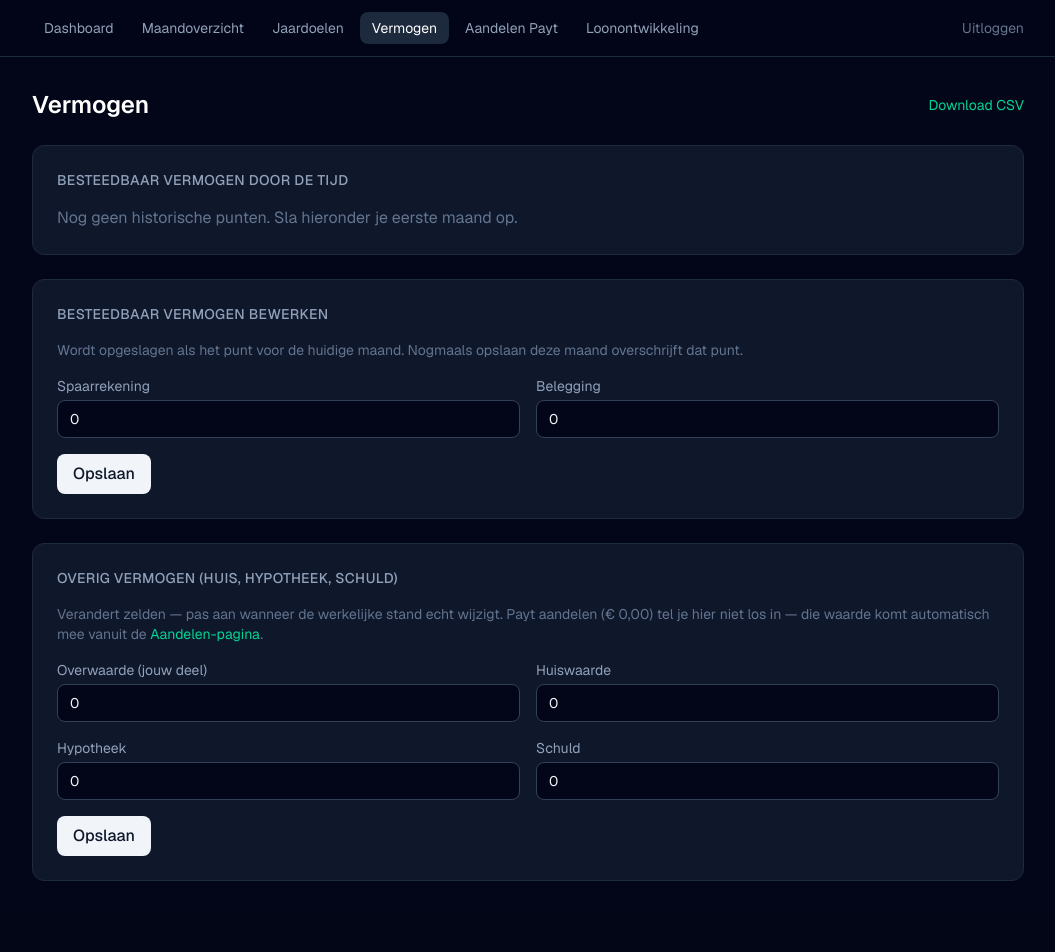
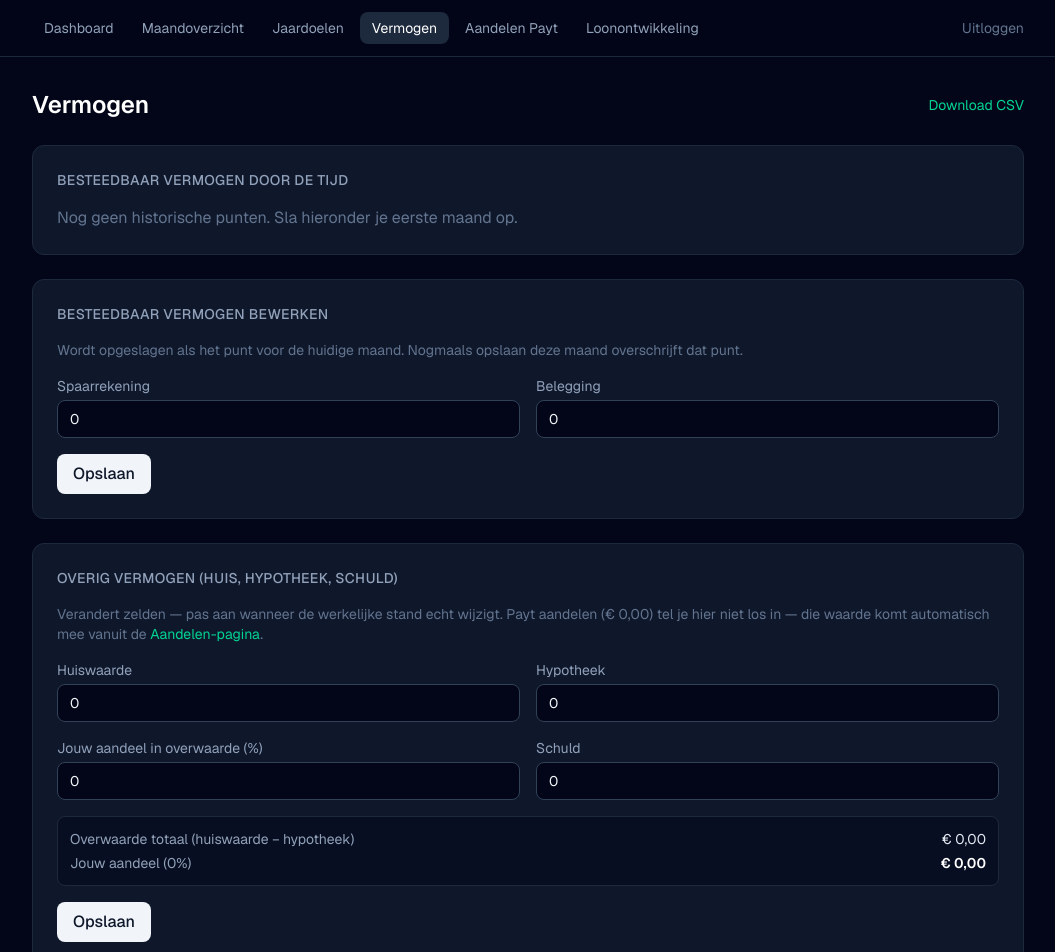
Before and after one commit to bertjanwalters14/finance-overview, a Next.js app: page /vermogen in a window 1280 px wide. Shown: the top 952 px of the page, without its empty margins (112-1167 px from the left). Before the commit the page ends 913 px from the top, so only its background shows below. Built offline with nearby package versions, Linux system fonts and the light colour scheme; no server answers.

Commit message:
Overwaarde automatisch berekenen uit huiswaarde en hypotheek
Overwaarde (jouw deel) was een los, handmatig bedrag dat zelf herrekend
moest worden bij elke aanpassing. Nu wordt huiswaarde - hypotheek altijd
live berekend, en vul je alleen nog je aandeel-percentage in (bv. 50%
bij gedeeld eigendom).

```diff
--- a/seed-data/seed.json
+++ b/seed-data/seed.json
@@ -430,7 +430,7 @@
   "overigVermogen": {
     "huisWaarde": 825000.0,
     "hypotheek": 475000.0,
-    "overwaardeAandeel": 175000.0,
+    "overwaardePercentage": 50.0,
     "schuld": 6750.0,
     "bijgewerktOp": "2026-08-05"
   },
--- a/src/app/(dashboard)/page.tsx
+++ b/src/app/(dashboard)/page.tsx
@@ -8,6 +8,7 @@ import {
 import {
   berekenEigenVermogen,
   berekenEigenAandelenWaarde,
+  berekenOverwaardeAandeel,
   MAAND_NAMEN,
 } from "@/lib/types";
 import { formatEUR, formatEURPrecies } from "@/lib/format";
@@ -59,7 +60,7 @@ export default async function DashboardPage() {
                 <Row label="Payt aandelen" value={aandelenPaytWaarde} />
                 <Row
                   label="Overwaarde (jouw deel)"
-                  value={overig.overwaardeAandeel}
+                  value={berekenOverwaardeAandeel(overig)}
                 />
                 <Row label="Schuld" value={-overig.schuld} />
               </dl>
--- a/src/app/(dashboard)/vermogen/OverigVermogenForm.tsx
+++ b/src/app/(dashboard)/vermogen/OverigVermogenForm.tsx
@@ -1,22 +1,70 @@
 "use client";
 
+import { useState } from "react";
 import { saveOverigVermogen } from "./actions";
 import { SubmitButton } from "@/components/SubmitButton";
 import { inputClass } from "@/components/formStyles";
+import { formatEURPrecies } from "@/lib/format";
 import type { OverigVermogen } from "@/lib/types";
 
 export function OverigVermogenForm({ data }: { data: OverigVermogen | null }) {
+  const [huisWaarde, setHuisWaarde] = useState(data?.huisWaarde ?? 0);
+  const [hypotheek, setHypotheek] = useState(data?.hypotheek ?? 0);
+  const [percentage, setPercentage] = useState(data?.overwaardePercentage ?? 0);
+
+  const overwaarde = huisWaarde - hypotheek;
+  const overwaardeAandeel = overwaarde * (percentage / 100);
+
   return (
     <form action={saveOverigVermogen} className="flex flex-col gap-4">
       <div className="grid gap-4 sm:grid-cols-2">
-        <Field
-          label="Overwaarde (jouw deel)"
-          name="overwaardeAandeel"
-          defaultValue={data?.overwaardeAandeel}
-        />
-        <Field label="Huiswaarde" name="huisWaarde" defaultValue={data?.huisWaarde} />
-        <Field label="Hypotheek" name="hypotheek" defaultValue={data?.hypotheek} />
+        <label className="flex flex-col gap-1 text-sm text-slate-400">
+          Huiswaarde
+          <input
+            name="huisWaarde"
+            type="number"
+            step="0.01"
+            defaultValue={huisWaarde}
+            onChange={(e) => setHuisWaarde(Number(e.target.value) || 0)}
+            className={inputClass}
+          />
+        </label>
+        <label className="flex flex-col gap-1 text-sm text-slate-400">
+          Hypotheek
+          <input
+            name="hypotheek"
+            type="number"
+            step="0.01"
+            defaultValue={hypotheek}
+            onChange={(e) => setHypotheek(Number(e.target.value) || 0)}
+            className={inputClass}
+          />
+        </label>
+        <label className="flex flex-col gap-1 text-sm text-slate-400">
+          Jouw aandeel in overwaarde (%)
+          <input
+            name="overwaardePercentage"
+            type="number"
+            step="0.01"
+            defaultValue={percentage}
+            onChange={(e) => setPercentage(Number(e.target.value) || 0)}
+            className={inputClass}
+          />
+        </label>
         <Field label="Schuld" name="schuld" defaultValue={data?.schuld} />
+      </div>
+
+      <div className="flex flex-col gap-1 rounded-lg border border-slate-800 bg-slate-950/50 p-3 text-sm">
+        <div className="flex justify-between text-slate-400">
+          <span>Overwaarde totaal (huiswaarde − hypotheek)</span>
+          <span className="text-slate-200">{formatEURPrecies(overwaarde)}</span>
+        </div>
+        <div className="flex justify-between text-slate-400">
+          <span>Jouw aandeel ({percentage}%)</span>
+          <span className="font-semibold text-white">
+            {formatEURPrecies(overwaardeAandeel)}
+          </span>
+        </div>
       </div>
 
       <SubmitButton>Opslaan</SubmitButton>
--- a/src/app/(dashboard)/vermogen/actions.ts
+++ b/src/app/(dashboard)/vermogen/actions.ts
@@ -25,7 +25,7 @@ export async function saveOverigVermogen(formData: FormData): Promise<void> {
   const data: OverigVermogen = {
     huisWaarde: Number(formData.get("huisWaarde") || 0),
     hypotheek: Number(formData.get("hypotheek") || 0),
-    overwaardeAandeel: Number(formData.get("overwaardeAandeel") || 0),
+    overwaardePercentage: Number(formData.get("overwaardePercentage") || 0),
     schuld: Number(formData.get("schuld") || 0),
     bijgewerktOp: new Date().toISOString().slice(0, 10),
   };
--- a/src/app/api/export/vermogen/route.ts
+++ b/src/app/api/export/vermogen/route.ts
@@ -7,6 +7,8 @@ import {
   MAAND_NAMEN,
   besteedbaarVermogenTotaal,
   berekenEigenAandelenWaarde,
+  berekenOverwaarde,
+  berekenOverwaardeAandeel,
 } from "@/lib/types";
 import { toCsv, csvResponse } from "@/lib/csv";
 
@@ -44,7 +46,9 @@ export async function GET() {
           ["Payt aandelen waarde", berekenEigenAandelenWaarde(aandelen)],
           ["Huiswaarde", overig.huisWaarde],
           ["Hypotheek", overig.hypotheek],
-          ["Overwaarde (jouw deel)", overig.overwaardeAandeel],
+          ["Overwaarde totaal", berekenOverwaarde(overig)],
+          ["Jouw aandeel (%)", overig.overwaardePercentage],
+          ["Overwaarde (jouw deel)", berekenOverwaardeAandeel(overig)],
           ["Schuld", overig.schuld],
           ["Bijgewerkt op", overig.bijgewerktOp],
         ],
--- a/src/lib/types.ts
+++ b/src/lib/types.ts
@@ -34,11 +34,20 @@ export function besteedbaarVermogenTotaal(b: BesteedbaarVermogen): number {
 export interface OverigVermogen {
   huisWaarde: number
   hypotheek: number
-  // Jouw deel in de overwaarde van het huis (bv. bij gedeeld eigendom is dit
-  // niet automatisch huisWaarde - hypotheek, maar een los ingevuld bedrag).
-  overwaardeAandeel: number
+  // Jouw aandeel (0-100%) in de overwaarde, bv. bij gedeeld eigendom van het
+  // huis. De overwaarde zelf (huisWaarde - hypotheek) wordt niet los
+  // opgeslagen, maar altijd berekend — zie berekenOverwaarde.
+  overwaardePercentage: number
   schuld: number
   bijgewerktOp: string
+}
+
+export function berekenOverwaarde(o: OverigVermogen): number {
+  return o.huisWaarde - o.hypotheek
+}
+
+export function berekenOverwaardeAandeel(o: OverigVermogen): number {
+  return berekenOverwaarde(o) * (o.overwaardePercentage / 100)
 }
 
 export function berekenEigenVermogen(
@@ -49,7 +58,7 @@ export function berekenEigenVermogen(
   return (
     besteedbaarVermogenTotaal(besteedbaar) +
     aandelenPaytWaarde +
-    overig.overwaardeAandeel -
+    berekenOverwaardeAandeel(overig) -
     overig.schuld
   )
 }
```
Also changed, not shown: 1 other file (tests, documents, lock files or other folders).
